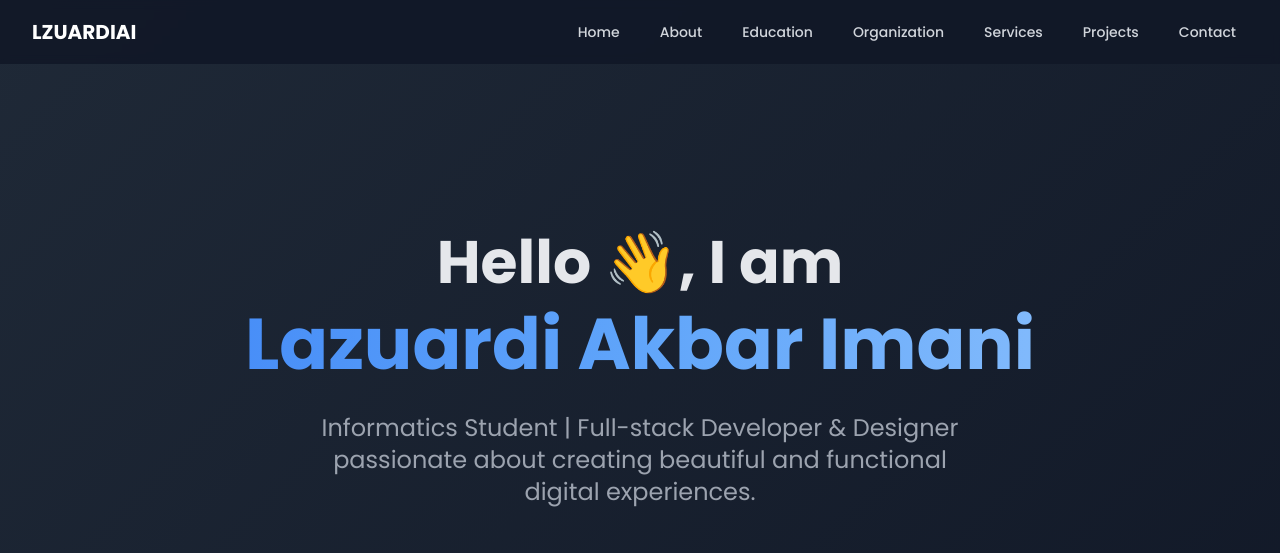
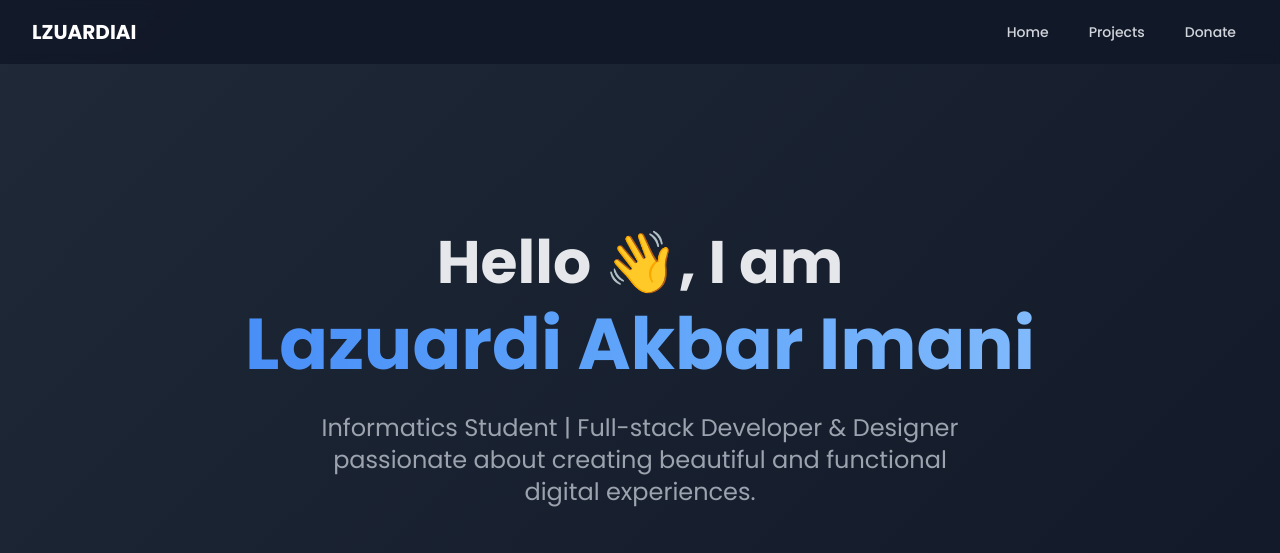
Before and after one commit to Dezkrazzer/Dezkrazzer.github.io, a plain HTML site: page index.html in a window 1280 px wide. Shown: the top 553 px of the page. Drawn offline with nearby package versions, Linux system fonts and the light colour scheme.

Commit message:
chore: editing some things

```diff
--- a/index.html
+++ b/index.html
@@ -4,14 +4,14 @@
   <meta charset="UTF-8">
   <meta name="viewport" content="width=device-width, initial-scale=1.0">
 
-  <title>Lazuardi Akbar Imani - Portfolio</title>
+  <title>lzuardiai</title>
   <link rel="icon" href="static/assets/Dezkrazzer_logo.png" type="image/x-icon">
 
   <meta name="description" content="Portfolio of Lazuardi Akbar Imani, a Full-stack Developer & Designer. Explore my projects, skills, and services.">
   <meta name="keywords" content="Lazuardi Akbar Imani, Full-stack Developer, Designer, Portfolio, Web Development, UI/UX Design, React, Node.js, MongoDB, JavaScript">
   <meta name="author" content="Lazuardi Akbar Imani">
 
-  <meta property="og:title" content="LZUARDIAI - Website" />
+  <meta property="og:title" content="lzuardiai" />
   <meta property="og:type" content="website" />
   <meta property="og:url" content="https://lzuardiai.my.id" />
   <meta property="og:image" content="static/assets/Dezkrazzer_logo.png" />
@@ -35,12 +35,8 @@
         <div class="hidden md:block">
           <div class="ml-10 flex items-baseline space-x-4">
             <a href="#home" class="text-gray-300 hover:text-white px-3 py-2 rounded-md text-sm font-medium transition duration-300">Home</a>
-            <a href="#about" class="text-gray-300 hover:text-white px-3 py-2 rounded-md text-sm font-medium transition duration-300">About</a>
-            <a href="#education" class="text-gray-300 hover:text-white px-3 py-2 rounded-md text-sm font-medium transition duration-300">Education</a>
-            <a href="#organization" class="text-gray-300 hover:text-white px-3 py-2 rounded-md text-sm font-medium transition duration-300">Organization</a>
-            <a href="#services" class="text-gray-300 hover:text-white px-3 py-2 rounded-md text-sm font-medium transition duration-300">Services</a>
             <a href="#projects" class="text-gray-300 hover:text-white px-3 py-2 rounded-md text-sm font-medium transition duration-300">Projects</a>
-            <a href="#contact" class="text-gray-300 hover:text-white px-3 py-2 rounded-md text-sm font-medium transition duration-300">Contact</a>
+            <a href="/donate" class="text-gray-300 hover:text-white px-3 py-2 rounded-md text-sm font-medium transition duration-300">Donate</a>
           </div>
         </div>
         <div class="md:hidden">
@@ -56,12 +52,8 @@
     <div class="mobile-menu hidden md:hidden bg-gray-800">
       <div class="px-2 pt-2 pb-3 space-y-1 sm:px-3">
         <a href="#home" class="text-gray-300 hover:text-white block px-3 py-2 rounded-md text-base font-medium">Home</a>
-        <a href="#about" class="text-gray-300 hover:text-white block px-3 py-2 rounded-md text-base font-medium">About</a>
-        <a href="#education" class="text-gray-300 hover:text-white block px-3 py-2 rounded-md text-base font-medium">Education</a>
-        <a href="#organization" class="text-gray-300 hover:text-white block px-3 py-2 rounded-md text-base font-medium">Organization</a>
-        <a href="#services" class="text-gray-300 hover:text-white block px-3 py-2 rounded-md text-base font-medium">Services</a>
         <a href="#projects" class="text-gray-300 hover:text-white block px-3 py-2 rounded-md text-base font-medium">Projects</a>
-        <a href="#contact" class="text-gray-300 hover:text-white block px-3 py-2 rounded-md text-base font-medium">Contact</a>
+        <a href="/donate" class="text-gray-300 hover:text-white block px-3 py-2 rounded-md text-base font-medium">Donate</a>
       </div>
     </div>
   </nav>
@@ -1020,12 +1012,12 @@
           </svg>
         </button>
       </div>
-
+      <!--
       <div class="text-center mt-12">
         <a href="#" class="inline-block px-8 py-3 bg-blue-600 hover:bg-blue-700 text-white font-medium rounded-full transition duration-300 transform hover:scale-105">
           Explore More Projects
         </a>
-      </div>
+      </div> -->
     </div>
   </section>
 
```
